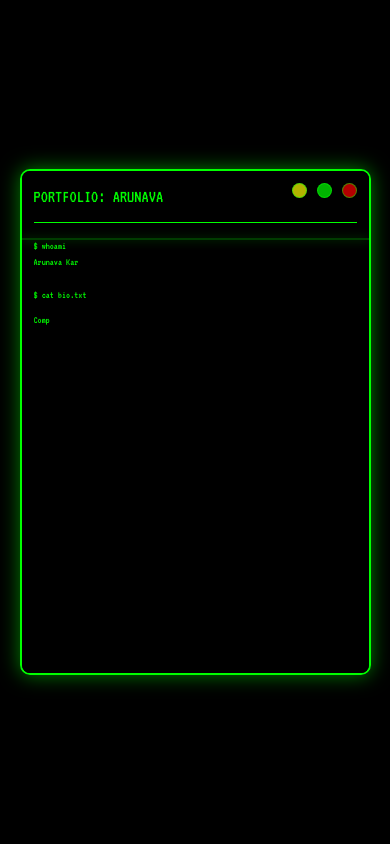
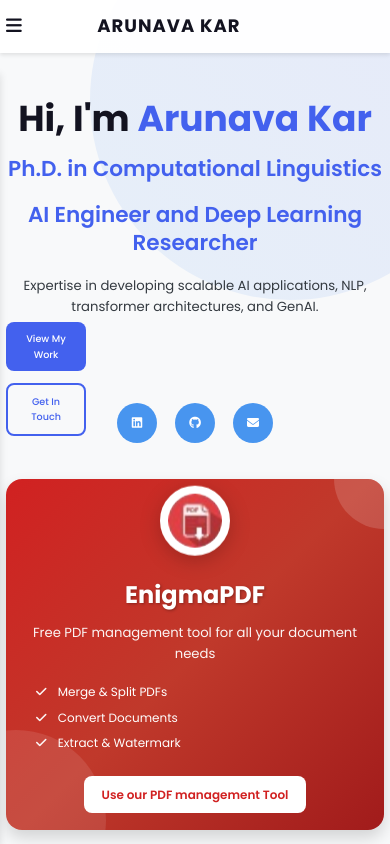
Before and after one commit to Arunavaonly/portfolio, a website: page index.html in a window 390 px wide. Shown: the top 844 px of the page. Drawn offline with nearby package versions, Linux system fonts and the light colour scheme; no server answers.

Commit message:
final fix

```diff
--- a/index.html
+++ b/index.html
@@ -22,7 +22,7 @@
 </head>
 <body>
     <!-- Retro Terminal Animation Overlay -->
-    <div class="terminal-overlay" id="terminal-overlay">
+    <div class="terminal-overlay" id="terminal-overlay" style="display: none;">
         <div class="terminal-screen">
             <div class="terminal-header">
                 <div class="terminal-title"> Portfolio: Arunava</div>
--- a/js/main.js
+++ b/js/main.js
@@ -1,9 +1,32 @@
-// Terminal typing animation - Keep this section as is, it seems unrelated to the blog fetching issue.
 document.addEventListener('DOMContentLoaded', function() {
     const terminalOverlay = document.getElementById('terminal-overlay');
     const mainContent = document.getElementById('main-content');
 
-     // Check if elements exist before proceeding
+    const isMobile = window.matchMedia('(max-width: 768px)').matches;
+    const hasVisited = sessionStorage.getItem('hasVisited');
+
+    if (hasVisited || isMobile) {
+        // User has already visited or is on mobile, skip terminal animation
+
+        // Ensure main content is visible immediately
+        mainContent.classList.remove('content-hidden');
+        mainContent.classList.add('content-visible');
+
+        // Force a brief reflow just in case
+        mainContent.offsetHeight; // Read a layout-dependent property
+
+        // Scroll to the top (optional but can help if content is initially below the fold)
+        window.scrollTo(0, 0); // Scroll instantly
+
+        // Completely remove terminal from DOM as it's not needed
+        terminalOverlay.style.display = 'none'; // Ensure it's hidden just before removal
+        terminalOverlay.remove();
+
+
+        return; // Stop JavaScript execution for the terminal animation part
+    }
+
+    // Check if elements exist before proceeding
      if (!terminalOverlay || !mainContent) {
         console.error("Terminal overlay or main content element not found!");
         // Ensure main content is visible if terminal setup fails
@@ -19,35 +42,13 @@ document.addEventListener('DOMContentLoaded', function() {
         return; // Exit if essential elements are missing
     }
 
-   // Check if this is first visit in current session
-   if (sessionStorage.getItem('hasVisited')) {
-       // If already visited, skip terminal animation entirely
-       // The 'terminal-hidden' class in CSS should hide it instantly.
 
-       // Ensure main content is visible immediately
-       mainContent.classList.remove('content-hidden');
-       mainContent.classList.add('content-visible');
-
-       // Force a brief reflow just in case
-       mainContent.offsetHeight; // Read a layout-dependent property
-
-       // Scroll to the top (optional but can help if content is initially below the fold)
-       window.scrollTo(0, 0); // Scroll instantly
-
-       // Completely remove terminal from DOM as it's not needed
-       terminalOverlay.remove();
-
-
-       return; // Stop JavaScript execution for the terminal animation part
-   }
-
-   // If this is the first visit:
 
    // Mark that user has visited
    sessionStorage.setItem('hasVisited', 'true');
 
-   // Remove the initial 'terminal-hidden' class to make it visible for animation
-   terminalOverlay.classList.remove('terminal-hidden');
+   terminalOverlay.style.display = 'flex'; // Show terminal overlay
+
 
     // Bio text to display in the terminal
     const bioText = [
```
